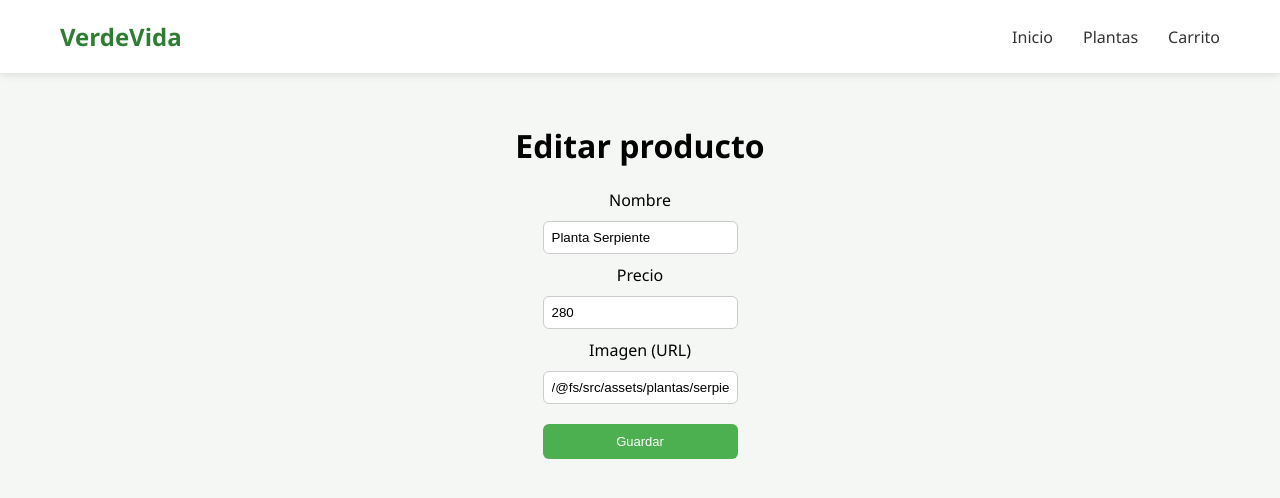
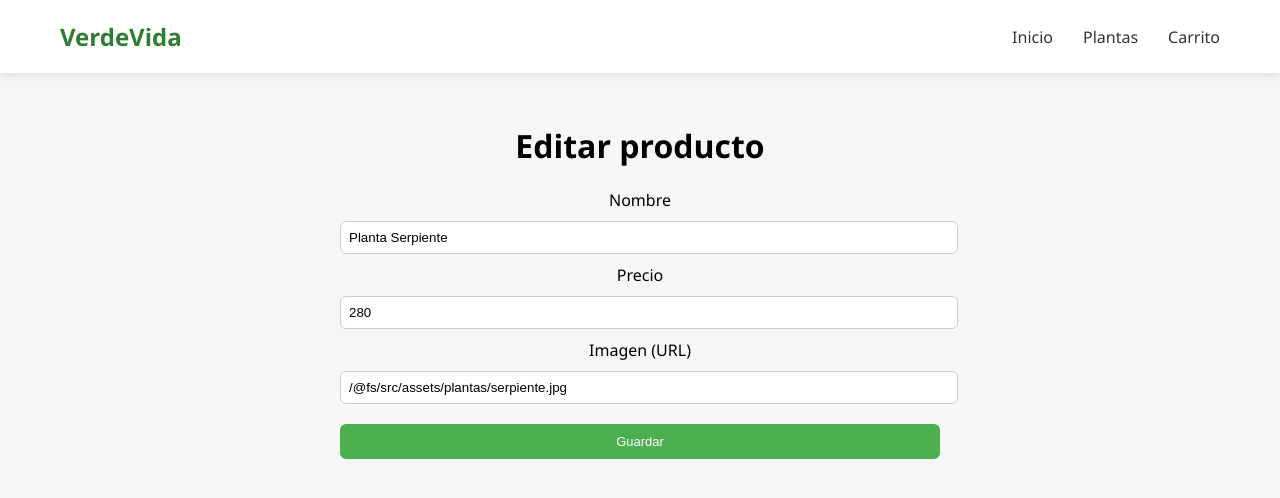
Before and after one commit to MarianaNuri/vue-crud-productos, a Vue app: page /#/productos/5 in a window 1280 px wide. Shown: the top 498 px of the page. Built offline with nearby package versions, Linux system fonts and the light colour scheme.

Commit message:
Arreglando form

```diff
--- a/src/views/ProductoForm.vue
+++ b/src/views/ProductoForm.vue
@@ -91,7 +91,8 @@ function guardarProducto(){
 
 <style>
 .contenedor {
-max-width: 500px;
+width: 100%;
+max-width: 600px;
 margin: auto;
 padding: 30px;
 }
@@ -100,12 +101,14 @@ form {
 display: flex;
 flex-direction: column;
 gap: 10px;
+width: 100%;
 }
 
 input {
 padding: 8px;
 border-radius: 6px;
 border: 1px solid #ccc;
+width: 100%;
 }
 
 .error {
```
